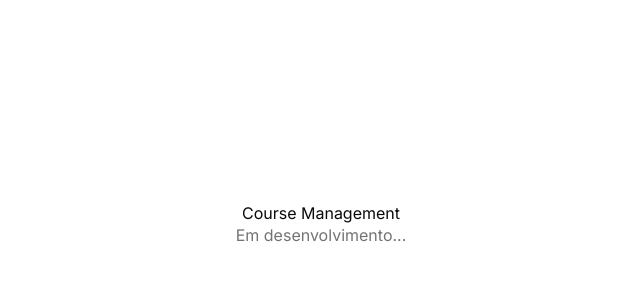
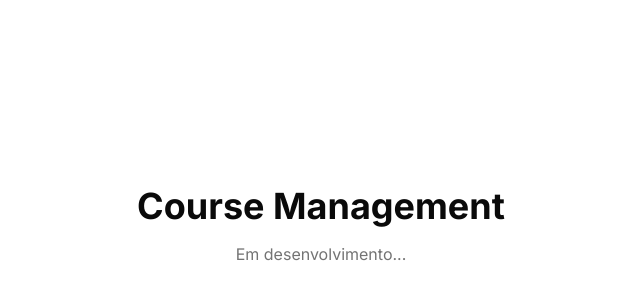
Before and after one commit to lucascorrea31/course-management, a Next.js app: page / in a window 1280 px wide. Shown: the part 174-474 px from the top of the page, without its empty margins (319-959 px from the left). Built offline with nearby package versions, Linux system fonts and the light colour scheme.

Commit message:
fix globals css

```diff
--- a/app/globals.css
+++ b/app/globals.css
@@ -1,95 +1,4 @@
-@custom-variant dark (&:is(.dark *));
-
 @import "tailwindcss";
-@import "tailwindcss/preflight";
-
-@tailwind utilities;
-
-@layer base {
-    *,
-    *::before,
-    *::after {
-        padding: 0;
-        margin: 0;
-        box-sizing: border-box;
-    }
-
-    /* For Firefox. */
-    * {
-        scrollbar-width: none;
-    }
-
-    /* For WebKit (Chrome & Safari). */
-    ::-webkit-scrollbar {
-        display: none;
-    }
-}
-
-@layer base {
-  :root {
-    --background: 0 0% 100%;
-    --foreground: 0 0% 3.9%;
-    --card: 0 0% 100%;
-    --card-foreground: 0 0% 3.9%;
-    --popover: 0 0% 100%;
-    --popover-foreground: 0 0% 3.9%;
-    --primary: 0 0% 9%;
-    --primary-foreground: 0 0% 98%;
-    --secondary: 0 0% 96.1%;
-    --secondary-foreground: 0 0% 9%;
-    --muted: 0 0% 96.1%;
-    --muted-foreground: 0 0% 45.1%;
-    --accent: 0 0% 96.1%;
-    --accent-foreground: 0 0% 9%;
-    --destructive: 0 84.2% 60.2%;
-    --destructive-foreground: 0 0% 98%;
-    --border: 0 0% 89.8%;
-    --input: 0 0% 89.8%;
-    --ring: 0 0% 3.9%;
-    --chart-1: 12 76% 61%;
-    --chart-2: 173 58% 39%;
-    --chart-3: 197 37% 24%;
-    --chart-4: 43 74% 66%;
-    --chart-5: 27 87% 67%;
-    --radius: 0.5rem;
-  }
-
-  .dark {
-    --background: 0 0% 3.9%;
-    --foreground: 0 0% 98%;
-    --card: 0 0% 3.9%;
-    --card-foreground: 0 0% 98%;
-    --popover: 0 0% 3.9%;
-    --popover-foreground: 0 0% 98%;
-    --primary: 0 0% 98%;
-    --primary-foreground: 0 0% 9%;
-    --secondary: 0 0% 14.9%;
-    --secondary-foreground: 0 0% 98%;
-    --muted: 0 0% 14.9%;
-    --muted-foreground: 0 0% 63.9%;
-    --accent: 0 0% 14.9%;
-    --accent-foreground: 0 0% 98%;
-    --destructive: 0 62.8% 30.6%;
-    --destructive-foreground: 0 0% 98%;
-    --border: 0 0% 14.9%;
-    --input: 0 0% 14.9%;
-    --ring: 0 0% 83.1%;
-    --chart-1: 220 70% 50%;
-    --chart-2: 160 60% 45%;
-    --chart-3: 30 80% 55%;
-    --chart-4: 280 65% 60%;
-    --chart-5: 340 75% 55%;
-  }
-}
-
-@layer base {
-  * {
-    @apply border-border;
-  }
-  body {
-    @apply bg-background text-foreground;
-  }
-}
 
 @theme inline {
   --radius-sm: calc(var(--radius) - 4px);
@@ -119,18 +28,10 @@
   --color-chart-3: var(--chart-3);
   --color-chart-4: var(--chart-4);
   --color-chart-5: var(--chart-5);
-  --color-sidebar: var(--sidebar);
-  --color-sidebar-foreground: var(--sidebar-foreground);
-  --color-sidebar-primary: var(--sidebar-primary);
-  --color-sidebar-primary-foreground: var(--sidebar-primary-foreground);
-  --color-sidebar-accent: var(--sidebar-accent);
-  --color-sidebar-accent-foreground: var(--sidebar-accent-foreground);
-  --color-sidebar-border: var(--sidebar-border);
-  --color-sidebar-ring: var(--sidebar-ring);
 }
 
 :root {
-  --radius: 0.625rem;
+  --radius: 0.5rem;
   --background: oklch(1 0 0);
   --foreground: oklch(0.145 0 0);
   --card: oklch(1 0 0);
@@ -148,20 +49,12 @@
   --destructive: oklch(0.577 0.245 27.325);
   --border: oklch(0.922 0 0);
   --input: oklch(0.922 0 0);
-  --ring: oklch(0.708 0 0);
+  --ring: oklch(0.145 0 0);
   --chart-1: oklch(0.646 0.222 41.116);
   --chart-2: oklch(0.6 0.118 184.704);
   --chart-3: oklch(0.398 0.07 227.392);
   --chart-4: oklch(0.828 0.189 84.429);
   --chart-5: oklch(0.769 0.188 70.08);
-  --sidebar: oklch(0.985 0 0);
-  --sidebar-foreground: oklch(0.145 0 0);
-  --sidebar-primary: oklch(0.205 0 0);
-  --sidebar-primary-foreground: oklch(0.985 0 0);
-  --sidebar-accent: oklch(0.97 0 0);
-  --sidebar-accent-foreground: oklch(0.205 0 0);
-  --sidebar-border: oklch(0.922 0 0);
-  --sidebar-ring: oklch(0.708 0 0);
 }
 
 .dark {
@@ -188,28 +81,14 @@
   --chart-3: oklch(0.769 0.188 70.08);
   --chart-4: oklch(0.627 0.265 303.9);
   --chart-5: oklch(0.645 0.246 16.439);
-  --sidebar: oklch(0.205 0 0);
-  --sidebar-foreground: oklch(0.985 0 0);
-  --sidebar-primary: oklch(0.488 0.243 264.376);
-  --sidebar-primary-foreground: oklch(0.985 0 0);
-  --sidebar-accent: oklch(0.269 0 0);
-  --sidebar-accent-foreground: oklch(0.985 0 0);
-  --sidebar-border: oklch(1 0 0 / 10%);
-  --sidebar-ring: oklch(0.556 0 0);
 }
 
 @layer base {
   * {
-    @apply border-border outline-ring/50;
+    @apply border-border;
   }
+
   body {
     @apply bg-background text-foreground;
   }
-  button,
-  [role="button"],
-  [type="button"],
-  [type="submit"],
-  a {
-    cursor: pointer;
-  }
 }
```
